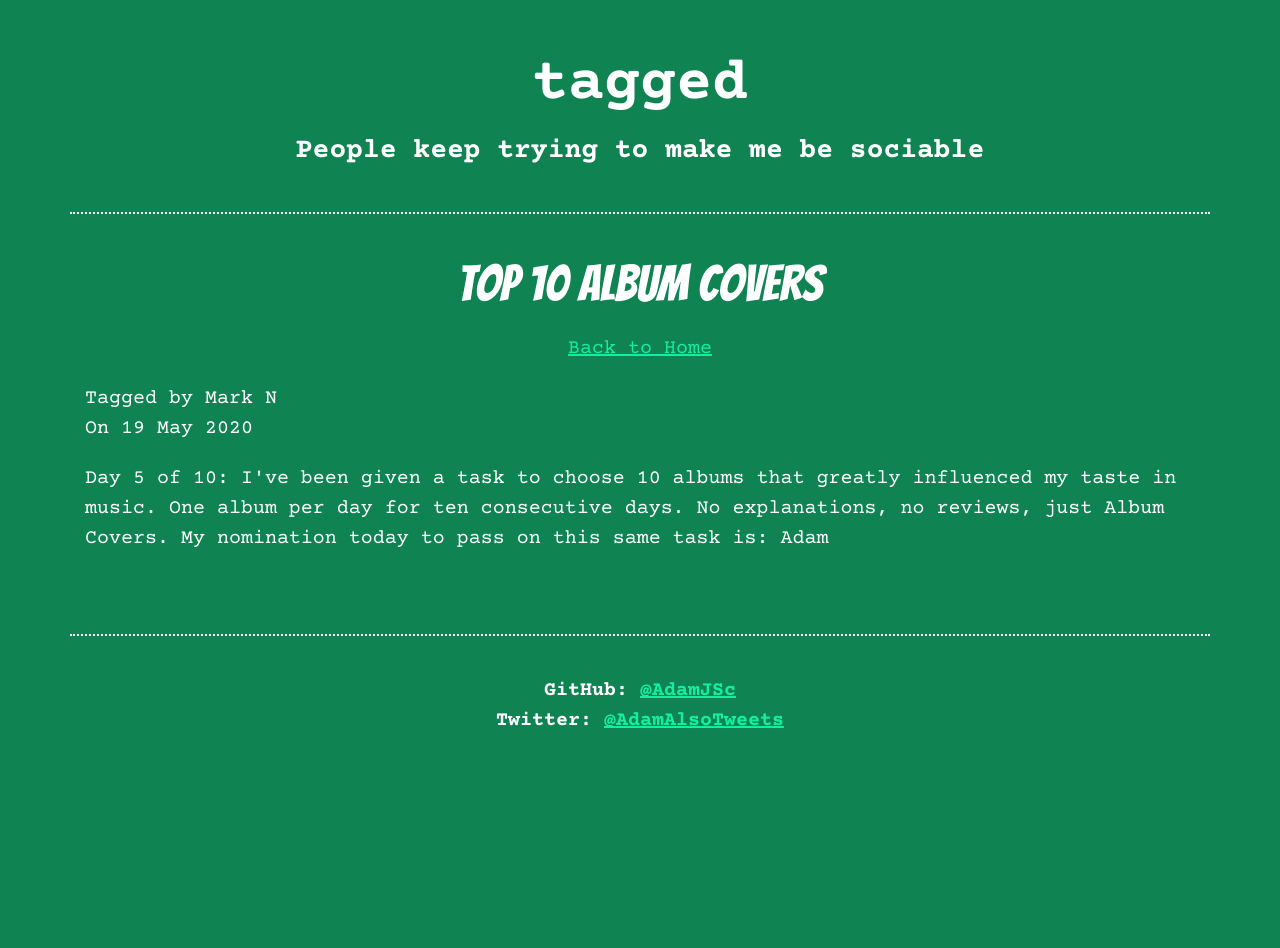
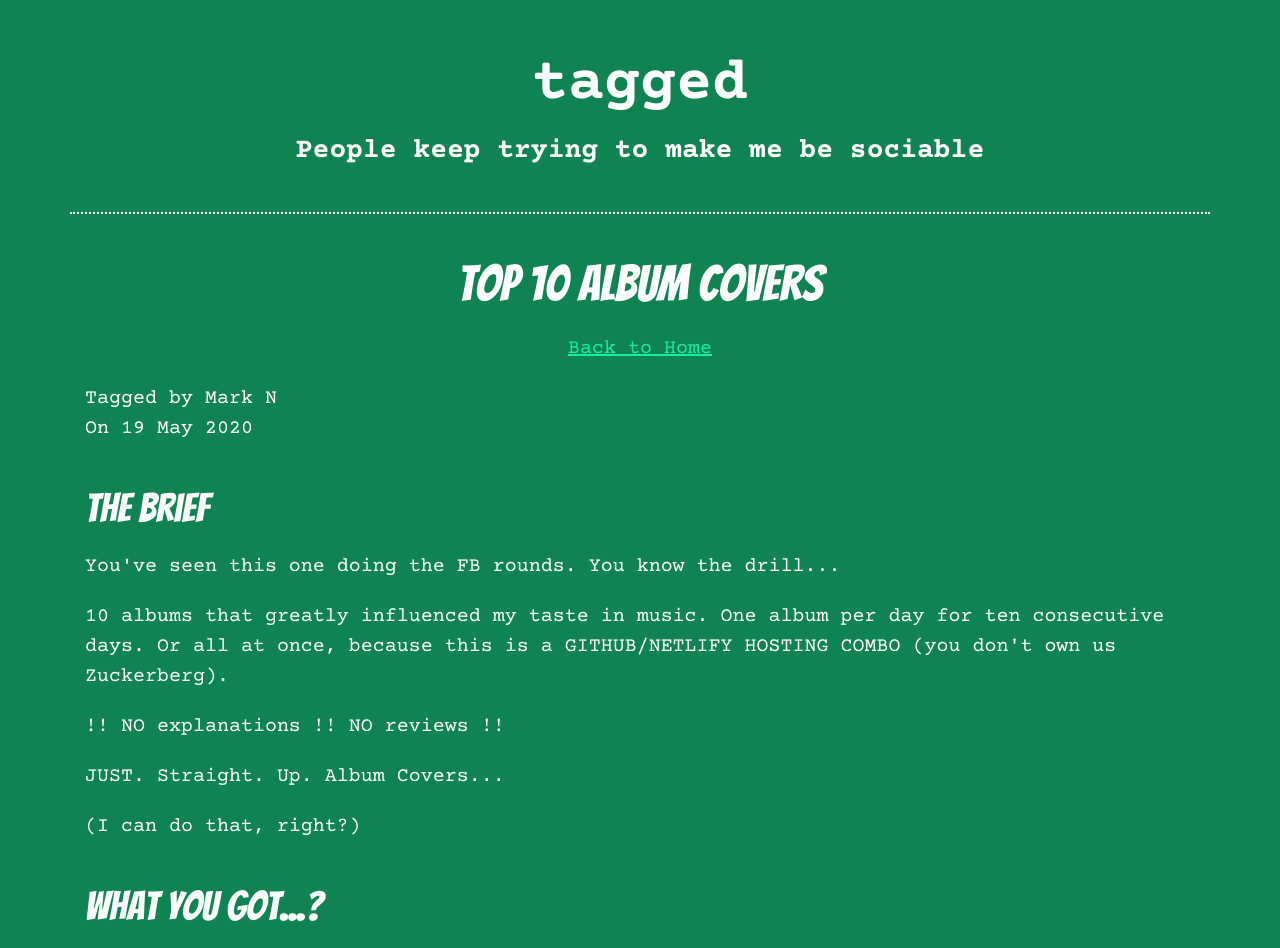
Before and after one commit to AdamJSc/tagged.adamjs.net, a Jekyll site: the page built from _posts/2020-05-19-top-10-album-covers.html, in a window 1280 px wide. Shown: the top 948 px of the page. Built offline with Jekyll 4.4.1, drawn with Linux system fonts in a browser that asks for light colours; before the commit the page ends 900 px from its top, so only the background shows below that.

Commit message:
Add half of top 10 album covers

```diff
--- a/_layouts/base.html
+++ b/_layouts/base.html
@@ -37,5 +37,6 @@
             </div>
         </div>
     </body>
+    <script src="https://code.jquery.com/jquery-3.5.1.min.js" integrity="sha256-9/aliU8dGd2tb6OSsuzixeV4y/faTqgFtohetphbbj0=" crossorigin="anonymous"></script>
     <script src="https://stackpath.bootstrapcdn.com/bootstrap/4.5.0/js/bootstrap.min.js"></script>
 </html>
--- a/_posts/2020-05-19-top-10-album-covers.html
+++ b/_posts/2020-05-19-top-10-album-covers.html
@@ -4,5 +4,44 @@
 date:   2020-05-19 13:12:00 +0100
 tagged_by: Mark N
 ---
-Day 5 of 10:
-I've been given a task to choose 10 albums that greatly influenced my taste in music. One album per day for ten consecutive days. No explanations, no reviews, just Album Covers. My nomination today to pass on this same task is: Adam
+<div class="row">
+    <div class="col">
+        <h2>The Brief</h2>
+        <p>You've seen this one doing the FB rounds. You know the drill...</p>
+        <p>10 albums that greatly influenced my taste in music. One album per day for ten consecutive days. Or all at once, because this is a GITHUB/NETLIFY HOSTING COMBO (you don't own us Zuckerberg).</p>
+        <p>!! NO explanations !! NO reviews !!</p>
+        <p>JUST. Straight. Up. Album Covers...</p>
+        <p>(I can do that, right?)</p>
+    </div>
+</div>
+<div class="row">
+    <div class="col">
+        <h2>What you got...?</h2>
+    </div>
+</div>
+{% assign covers = site.data["2020-05-19-top-10-album-covers"] %}
+<div id="covers-carousel" class="carousel slide" data-ride="carousel" data-interval="false">
+    <ol class="carousel-indicators">
+        {% for cover in covers %}
+            <li data-target="#covers-carousel" data-slide-to="{{ forloop.index | plus: -1 }}" {% if forloop.first %}class="active"{% endif %}></li>
+        {% endfor %}
+    </ol>
+    <div class="carousel-inner">
+        {% for cover in covers %}
+            <div class="carousel-item {% if forloop.first %}active{% endif %}">
+                <div class="carousel-inner">
+                    <div class="position">#{{ covers.size | minus: forloop.index | plus: 1 }}</div>
+                    <div class="image"><img src="{{ cover.url }}" alt="{{ cover.alt }}" /></div>
+                </div>
+            </div>
+        {% endfor %}
+    </div>
+    <a class="carousel-control-prev" href="#covers-carousel" role="button" data-slide="prev">
+        <span class="carousel-control-prev-icon" aria-hidden="true"></span>
+        <span class="sr-only">Previous</span>
+    </a>
+    <a class="carousel-control-next" href="#covers-carousel" role="button" data-slide="next">
+        <span class="carousel-control-next-icon" aria-hidden="true"></span>
+        <span class="sr-only">Next</span>
+    </a>
+</div>
--- a/assets/main.scss
+++ b/assets/main.scss
@@ -95,10 +95,51 @@
   }
 }
 
+.carousel-inner {
+  .position {
+    font-size: 2rem;
+    background: $color-primary-light;
+    color: $color-primary-dark;
+    text-align: center;
+    padding: 0.5rem 0;
+    margin: 0 0 1rem;
+  }
+
+  .image {
+    width: 100%;
+    max-width: 300px;
+    max-height: 300px;
+    margin: 0 auto;
+
+    img {
+      width: 100%;
+      height: 100%;
+    }
+  }
+}
+
 @media screen and  (min-width: 550px) {
   html { font-size: 18px; }
+
+  .carousel-inner {
+    .image {
+      width: 400px;
+      height: 400px;
+      max-width: 400px;
+      max-height: 400px;
+    }
+  }
 }
 
 @media screen and (min-width: 992px) {
   html { font-size: 20px; }
+
+  .carousel-inner {
+    .image {
+      width: 500px;
+      height: 500px;
+      max-width: 500px;
+      max-height: 500px;
+    }
+  }
 }
--- a/index.html
+++ b/index.html
@@ -20,9 +20,7 @@
     <div class="col">
         <ul class="table-of-contents">
             {% for post in site.posts %}
-            <li>
-                <a href="{{ post.url }}">{{ post.date | date: "%d/%m/%Y" }} {{ post.title }}</a>
-            </li>
+                <li><a href="{{ post.url }}">{{ post.date | date: "%d/%m/%Y" }} {{ post.title }}</a></li>
             {% endfor %}
         </ul>
     </div>
```
Also changed, not shown: _data/2020-05-19-top-10-album-covers.yaml (added, +15 -0 lines).
